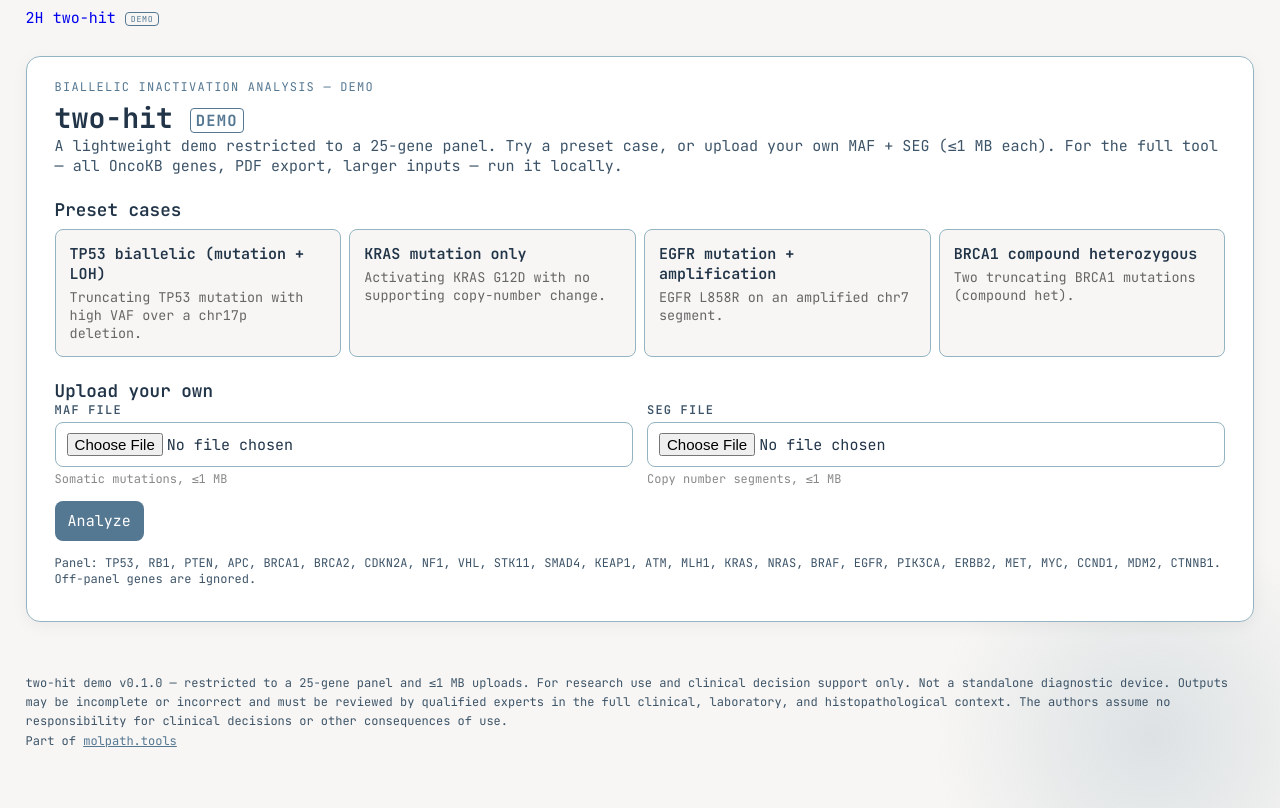
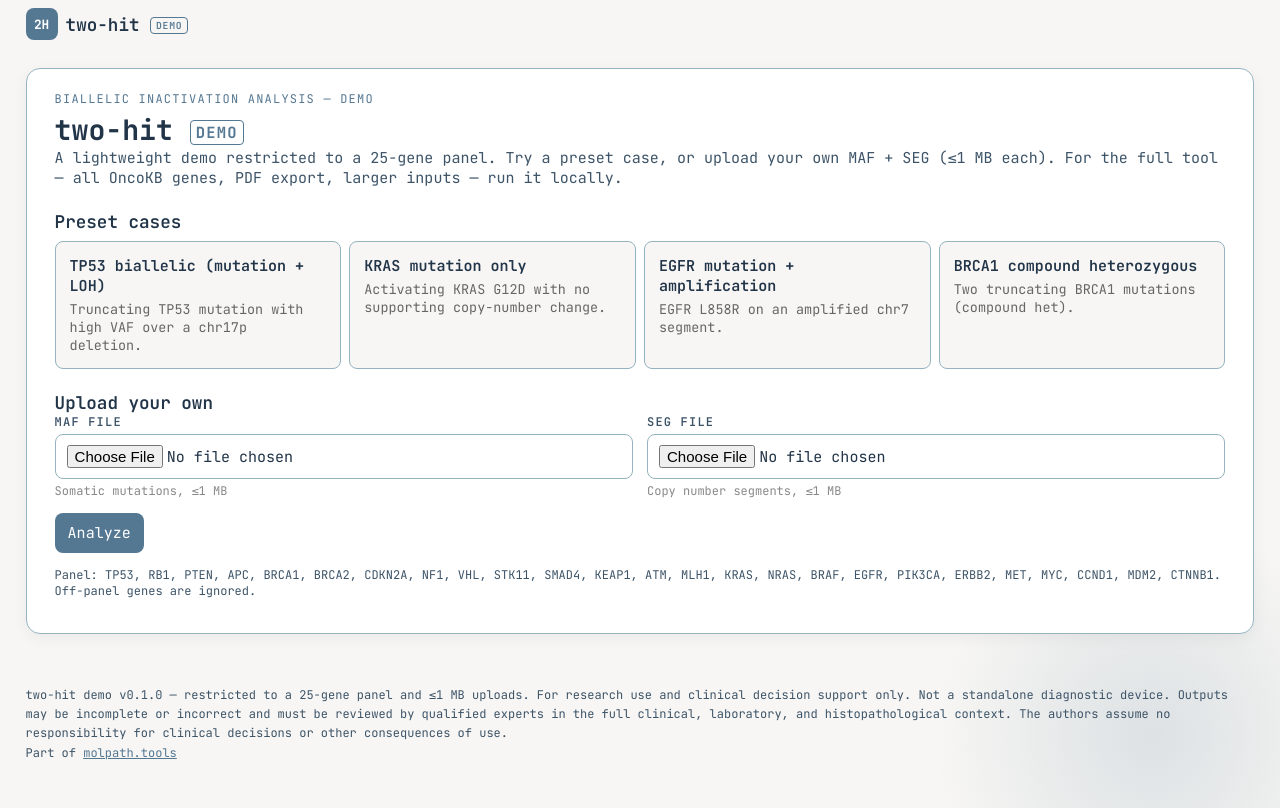
Before and after one commit to viktorlj/two-hit, a FastAPI app: page / in a window 1280 px wide. Run offline with FastAPI, Linux system fonts and the light colour scheme.

Commit message:
fix: add brand styles to demo.css (base.html depends on them)

```diff
--- a/src/two_hit/web_demo/static/demo.css
+++ b/src/two_hit/web_demo/static/demo.css
@@ -1,4 +1,28 @@
 /* two-hit demo — small layer on top of molpath.css */
+
+/* Brand (ported from the full app's style.css; base.html relies on these) */
+.brand {
+  display: flex;
+  align-items: center;
+  gap: var(--mp-space-sm);
+}
+.brand-mark {
+  display: inline-flex;
+  align-items: center;
+  justify-content: center;
+  width: 32px;
+  height: 32px;
+  border-radius: 8px;
+  background: var(--mp-accent);
+  color: #fff;
+  font-weight: 700;
+  font-size: 0.8rem;
+}
+.brand-name {
+  font-weight: 600;
+  font-size: var(--mp-fs-lg);
+  color: var(--mp-ink);
+}
 
 .demo-tag {
   font-family: var(--mp-mono, monospace);
```
